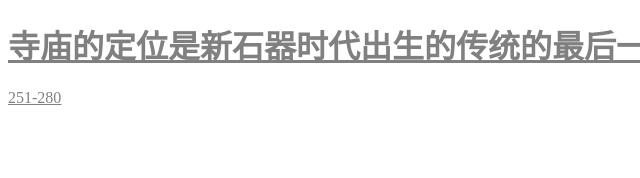
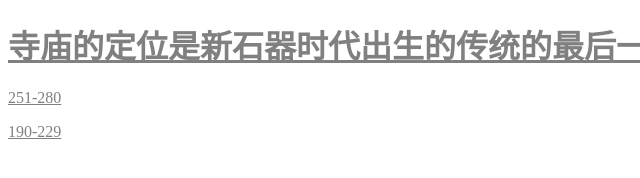
Before and after one commit to yer-joe/nothing_repository, a plain HTML site: page index.html in a window 1280 px wide. Shown: the full height of the page, 0-640 px from the left. Drawn offline with Linux system fonts and the light colour scheme.

Commit message:
commit index.html for updating 190-229.html

```diff
--- a/index.html
+++ b/index.html
@@ -13,5 +13,6 @@
     <body>
         <h1><a href="test.html" title="test">寺庙的定位是新石器时代出生的传统的最后一个指数</a></h1>
         <p><a href="251-280.html">251-280</a></p>
+        <p><a href="190-229.html">190-229</a></p>
     </body>
 </html>
```
